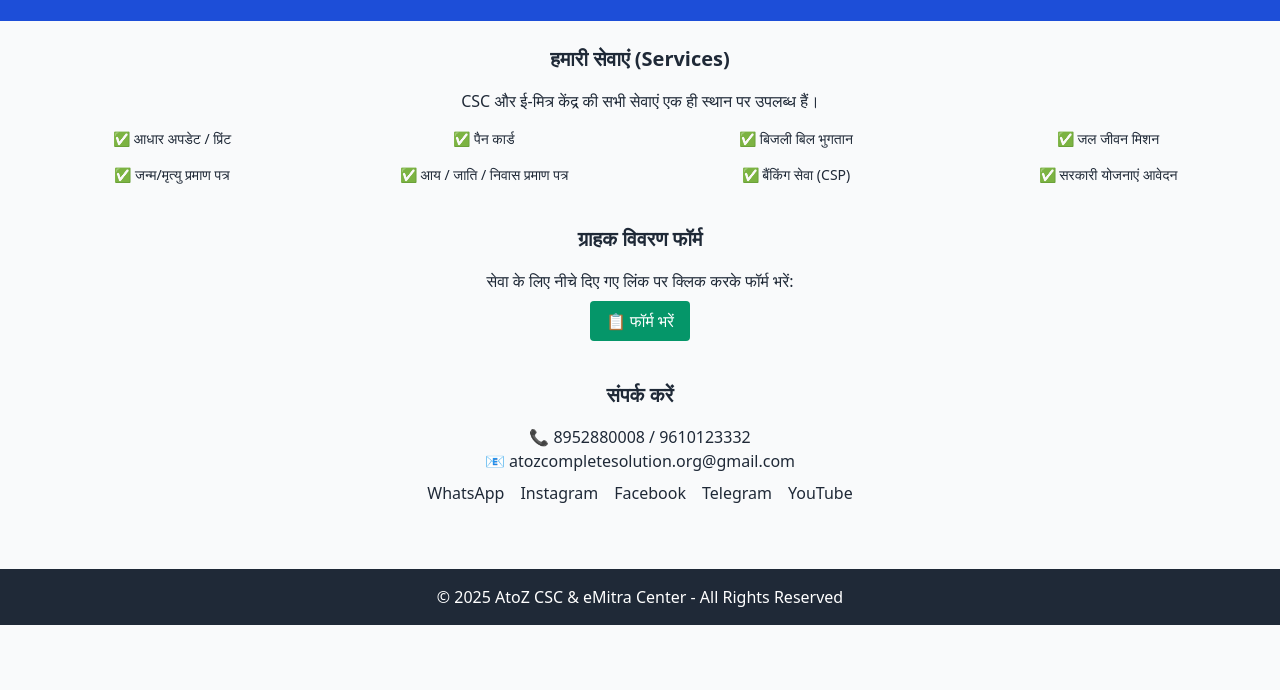
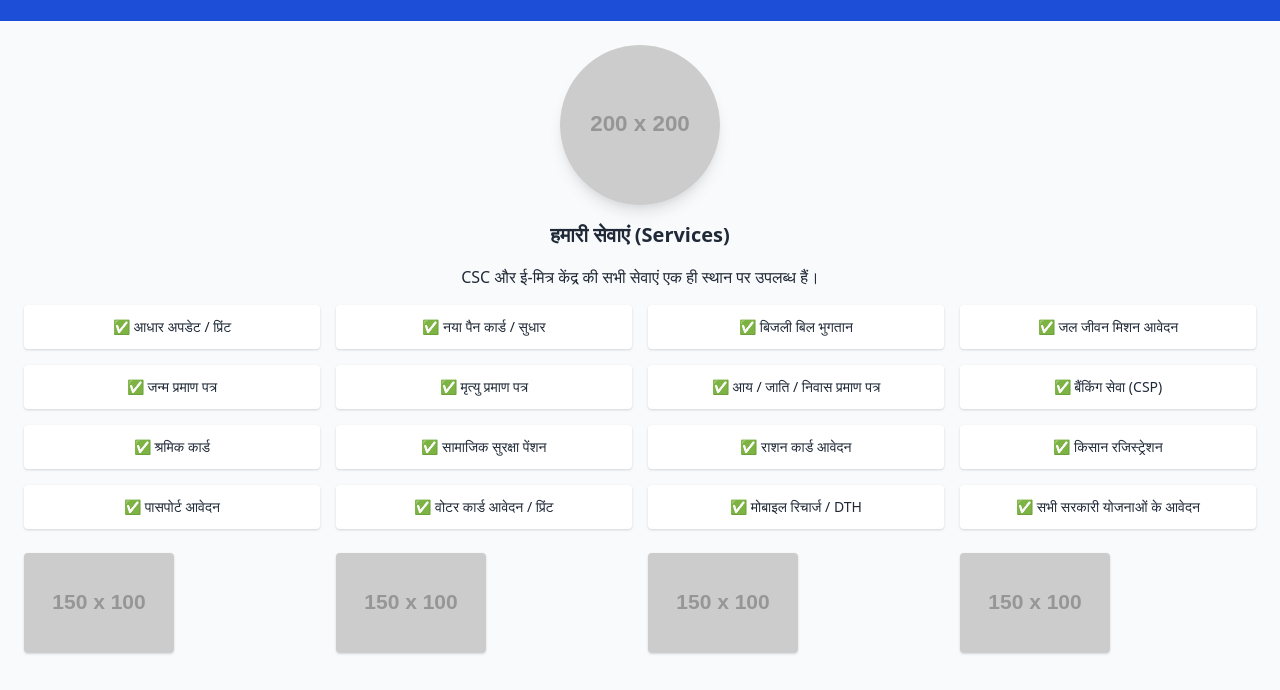
Before and after one commit to AtoZpeepalda/atozpeepalda.github.io, a plain HTML site: page index.html in a window 1280 px wide. Shown: the part 83-773 px from the top of the page. Drawn offline with nearby package versions, Linux system fonts and the light colour scheme; placeholder pictures from the web are drawn by us.

Commit message:
Add files via upload

```diff
--- a/index.html
+++ b/index.html
@@ -5,6 +5,13 @@
   <meta name="viewport" content="width=device-width, initial-scale=1.0" />
   <title>AtoZ CSC & eMitra Center</title>
   <link href="https://cdn.jsdelivr.net/npm/tailwindcss@2.2.19/dist/tailwind.min.css" rel="stylesheet">
+  <script src="https://kit.fontawesome.com/a076d05399.js" crossorigin="anonymous"></script>
+  <style>
+    .service-card:hover {
+      transform: translateY(-5px);
+      transition: transform 0.3s ease;
+    }
+  </style>
 </head>
 <body class="bg-gray-50 text-gray-800">
   <header class="bg-blue-700 text-white p-6">
@@ -14,36 +21,51 @@
 
   <main class="p-6 space-y-10">
     <section class="text-center">
+      <img src="https://via.placeholder.com/200x200.png?text=Your+Photo" alt="Rakesh Sharma" class="mx-auto rounded-full shadow-lg mb-4 w-40 h-40 object-cover">
       <h2 class="text-xl font-semibold mb-4">हमारी सेवाएं (Services)</h2>
       <p class="mb-4">CSC और ई-मित्र केंद्र की सभी सेवाएं एक ही स्थान पर उपलब्ध हैं।</p>
-      <ul class="grid grid-cols-2 md:grid-cols-4 gap-4 text-sm">
-        <li>✅ आधार अपडेट / प्रिंट</li>
-        <li>✅ पैन कार्ड</li>
-        <li>✅ बिजली बिल भुगतान</li>
-        <li>✅ जल जीवन मिशन</li>
-        <li>✅ जन्म/मृत्यु प्रमाण पत्र</li>
-        <li>✅ आय / जाति / निवास प्रमाण पत्र</li>
-        <li>✅ बैंकिंग सेवा (CSP)</li>
-        <li>✅ सरकारी योजनाएं आवेदन</li>
-      </ul>
+      <div class="grid grid-cols-2 md:grid-cols-4 gap-4 text-sm">
+        <div class="service-card p-3 bg-white shadow rounded">✅ आधार अपडेट / प्रिंट</div>
+        <div class="service-card p-3 bg-white shadow rounded">✅ नया पैन कार्ड / सुधार</div>
+        <div class="service-card p-3 bg-white shadow rounded">✅ बिजली बिल भुगतान</div>
+        <div class="service-card p-3 bg-white shadow rounded">✅ जल जीवन मिशन आवेदन</div>
+        <div class="service-card p-3 bg-white shadow rounded">✅ जन्म प्रमाण पत्र</div>
+        <div class="service-card p-3 bg-white shadow rounded">✅ मृत्यु प्रमाण पत्र</div>
+        <div class="service-card p-3 bg-white shadow rounded">✅ आय / जाति / निवास प्रमाण पत्र</div>
+        <div class="service-card p-3 bg-white shadow rounded">✅ बैंकिंग सेवा (CSP)</div>
+        <div class="service-card p-3 bg-white shadow rounded">✅ श्रमिक कार्ड</div>
+        <div class="service-card p-3 bg-white shadow rounded">✅ सामाजिक सुरक्षा पेंशन</div>
+        <div class="service-card p-3 bg-white shadow rounded">✅ राशन कार्ड आवेदन</div>
+        <div class="service-card p-3 bg-white shadow rounded">✅ किसान रजिस्ट्रेशन</div>
+        <div class="service-card p-3 bg-white shadow rounded">✅ पासपोर्ट आवेदन</div>
+        <div class="service-card p-3 bg-white shadow rounded">✅ वोटर कार्ड आवेदन / प्रिंट</div>
+        <div class="service-card p-3 bg-white shadow rounded">✅ मोबाइल रिचार्ज / DTH</div>
+        <div class="service-card p-3 bg-white shadow rounded">✅ सभी सरकारी योजनाओं के आवेदन</div>
+      </div>
+      <div class="grid grid-cols-2 md:grid-cols-4 gap-4 mt-6">
+        <img src="https://via.placeholder.com/150x100.png?text=Service+1" class="rounded shadow" alt="Service Image">
+        <img src="https://via.placeholder.com/150x100.png?text=Service+2" class="rounded shadow" alt="Service Image">
+        <img src="https://via.placeholder.com/150x100.png?text=Service+3" class="rounded shadow" alt="Service Image">
+        <img src="https://via.placeholder.com/150x100.png?text=Service+4" class="rounded shadow" alt="Service Image">
+      </div>
     </section>
 
     <section class="text-center">
       <h2 class="text-xl font-semibold mb-4">ग्राहक विवरण फॉर्म</h2>
-      <p>सेवा के लिए नीचे दिए गए लिंक पर क्लिक करके फॉर्म भरें:</p>
-      <a href="https://forms.gle/YOUR_FORM_LINK" class="mt-2 inline-block bg-green-600 text-white px-4 py-2 rounded">📋 फॉर्म भरें</a>
+      <p class="mb-2">नीचे दिए गए फॉर्म में अपनी जानकारी भरें:</p>
+      <iframe src="https://forms.gle/S2y8GbGKMq6AAr4QA" width="100%" height="600" frameborder="0" allowfullscreen></iframe>
     </section>
 
     <section class="text-center">
       <h2 class="text-xl font-semibold mb-4">संपर्क करें</h2>
       <p>📞 8952880008 / 9610123332</p>
       <p>📧 atozcompletesolution.org@gmail.com</p>
-      <div class="flex justify-center gap-4 mt-2">
-        <a href="https://wa.me/918952880008" target="_blank">WhatsApp</a>
-        <a href="#" target="_blank">Instagram</a>
-        <a href="#" target="_blank">Facebook</a>
-        <a href="#" target="_blank">Telegram</a>
-        <a href="#" target="_blank">YouTube</a>
+      <div class="flex justify-center gap-6 mt-4 text-xl">
+        <a href="https://wa.me/918952880008" target="_blank" class="text-green-600"><i class="fab fa-whatsapp"></i></a>
+        <a href="https://facebook.com/yourpage" target="_blank" class="text-blue-700"><i class="fab fa-facebook"></i></a>
+        <a href="https://instagram.com/yourprofile" target="_blank" class="text-pink-500"><i class="fab fa-instagram"></i></a>
+        <a href="https://twitter.com/yourhandle" target="_blank" class="text-blue-400"><i class="fab fa-twitter"></i></a>
+        <a href="https://youtube.com/@yourchannel" target="_blank" class="text-red-600"><i class="fab fa-youtube"></i></a>
       </div>
     </section>
   </main>
```
